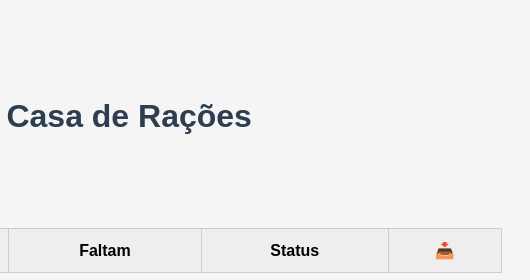
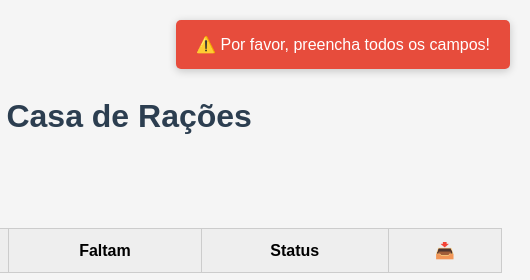
Before and after one commit to TGSHOPLONDRINA/Controle-de-vencimento-, a plain HTML site: page index.html in a window 1280 px wide. Both pictures are taken after a click on the button "📤 Adicionar". Shown: the full height of the page, 750-1280 px from the left. Drawn offline with Linux system fonts and the light colour scheme.

Commit message:
Update index.html

```diff
--- a/index.html
+++ b/index.html
@@ -56,6 +56,22 @@
       color: red;
       font-weight: bold;
     }
+    /* Estilo do alerta visual */
+    #alerta {
+      position: fixed;
+      top: 20px;
+      right: 20px;
+      background: #e74c3c;
+      color: white;
+      padding: 15px 20px;
+      border-radius: 5px;
+      box-shadow: 0 2px 8px rgba(0,0,0,0.2);
+      display: none;
+      font-family: Arial, sans-serif;
+      z-index: 9999;
+      min-width: 220px;
+      text-align: center;
+    }
   </style>
 </head>
 <body>
@@ -86,6 +102,9 @@
     <tbody id="tabela-corpo"></tbody>
   </table>
 
+  <!-- Alerta visual -->
+  <div id="alerta"></div>
+
   <script>
     const telefone = "556296094975";
     const apikey = "2198964";
@@ -110,6 +129,16 @@
       fetch(url)
         .then(res => console.log("Mensagem enviada:", mensagem))
         .catch(err => console.error("Erro ao enviar:", err));
+    }
+
+    function mostrarAlerta(mensagem) {
+      const alerta = document.getElementById("alerta");
+      alerta.textContent = mensagem;
+      alerta.style.display = "block";
+
+      setTimeout(() => {
+        alerta.style.display = "none";
+      }, 3500);
     }
 
     function atualizarTabela() {
@@ -151,7 +180,7 @@
       const validade = document.getElementById("validade").value;
 
       if (!nome || !quantidade || !validade) {
-        alert("Preencha todos os campos!");
+        mostrarAlerta("⚠️ Por favor, preencha todos os campos!");
         return;
       }
 
```
